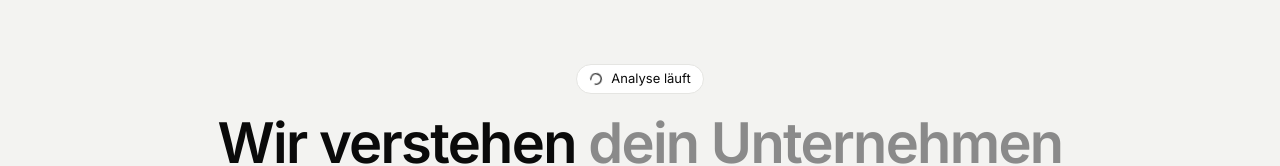
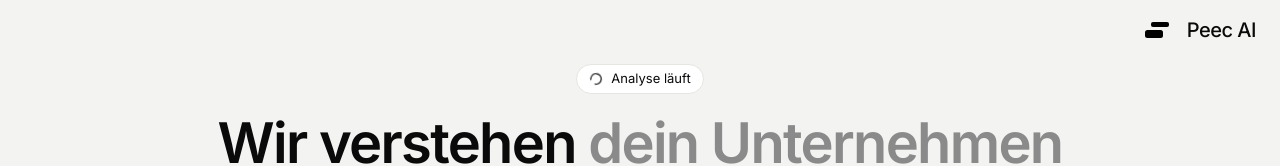
Before and after one commit to Jkalwa05/BigHack-Berlin-2026, a Next.js app: page /analyse in a window 1280 px wide. Shown: the top 166 px of the page. Built offline with nearby package versions, Linux system fonts and the light colour scheme.

Commit message:
add persistent Peec AI brandmark top-right on inner pages
Extract logo into reusable BrandMark component used by Navbar and
fixed top-right on /analyse, /auswertung and /content-plan so users
always have a way back to the landing page.

```diff
--- a/app/analyse/page.tsx
+++ b/app/analyse/page.tsx
@@ -11,6 +11,7 @@ import {
   Loader2,
   ArrowRight,
 } from "lucide-react";
+import BrandMark from "@/components/BrandMark";
 type StepState = "pending" | "active" | "done";
 
 const NODES = [
@@ -94,6 +95,8 @@ export default function AnalysePage() {
 
   return (
     <main className="min-h-screen flex flex-col">
+      <BrandMark className="fixed top-5 right-6 z-50" />
+
       <motion.section
         initial={{ opacity: 0 }}
         animate={{ opacity: 1 }}
--- a/app/auswertung/page.tsx
+++ b/app/auswertung/page.tsx
@@ -14,6 +14,8 @@ import {
   Download,
   CalendarRange,
 } from "lucide-react";
+import BrandMark from "@/components/BrandMark";
+
 const HEBEL = [
   {
     title: "Pricing-Optimierung",
@@ -50,6 +52,8 @@ const RISKS = [
 export default function AuswertungPage() {
   return (
     <main className="min-h-screen flex flex-col">
+      <BrandMark className="fixed top-5 right-6 z-50 no-print" />
+
       <motion.section
         initial={{ opacity: 0, y: 20 }}
         animate={{ opacity: 1, y: 0 }}
--- a/app/content-plan/page.tsx
+++ b/app/content-plan/page.tsx
@@ -14,6 +14,7 @@ import {
   Search,
   Video,
 } from "lucide-react";
+import BrandMark from "@/components/BrandMark";
 
 type Channel = "Blog" | "LinkedIn" | "E-Mail" | "Video" | "Paid Ads";
 
@@ -95,6 +96,8 @@ const PLAN: PlanItem[] = [
 export default function ContentPlanPage() {
   return (
     <main className="min-h-screen flex flex-col">
+      <BrandMark className="fixed top-5 right-6 z-50" />
+
       <div className="fixed inset-x-0 bottom-0 h-72 dot-grid opacity-40 pointer-events-none -z-10" />
 
       <motion.section
--- /dev/null
+++ b/components/BrandMark.tsx
@@ -0,0 +1,29 @@
+import Link from "next/link";
+
+type BrandMarkProps = {
+  className?: string;
+};
+
+export default function BrandMark({ className = "" }: BrandMarkProps) {
+  return (
+    <Link
+      href="/"
+      className={`inline-flex items-center gap-3 ${className}`}
+      aria-label="Zurück zur Startseite"
+    >
+      <svg
+        width="30"
+        height="20"
+        viewBox="0 0 30 20"
+        fill="none"
+        aria-hidden="true"
+      >
+        <rect x="6" y="2" width="18" height="5" rx="2" fill="#000000" />
+        <rect x="0" y="10" width="18" height="8" rx="2.5" fill="#000000" />
+      </svg>
+      <span className="font-medium text-[20px] tracking-tight text-ink leading-none">
+        Peec AI
+      </span>
+    </Link>
+  );
+}
--- a/components/Navbar.tsx
+++ b/components/Navbar.tsx
@@ -1,24 +1,10 @@
-import Link from "next/link";
+import BrandMark from "./BrandMark";
 
 export default function Navbar() {
   return (
     <header className="w-full border-b border-line/60 bg-canvas/80 backdrop-blur-sm sticky top-0 z-40">
       <div className="max-w-7xl mx-auto px-6 h-16 flex items-center justify-between">
-        <Link href="/" className="flex items-center gap-3">
-          <svg
-            width="30"
-            height="20"
-            viewBox="0 0 30 20"
-            fill="none"
-            aria-hidden="true"
-          >
-            <rect x="6" y="2" width="18" height="5" rx="2" fill="#000000" />
-            <rect x="0" y="10" width="18" height="8" rx="2.5" fill="#000000" />
-          </svg>
-          <span className="font-medium text-[20px] tracking-tight text-ink leading-none">
-            Peec AI
-          </span>
-        </Link>
+        <BrandMark />
 
         <nav className="hidden md:flex items-center gap-8 text-[14px] text-ink/80">
           <a className="hover:text-ink" href="#">Pricing</a>
```
